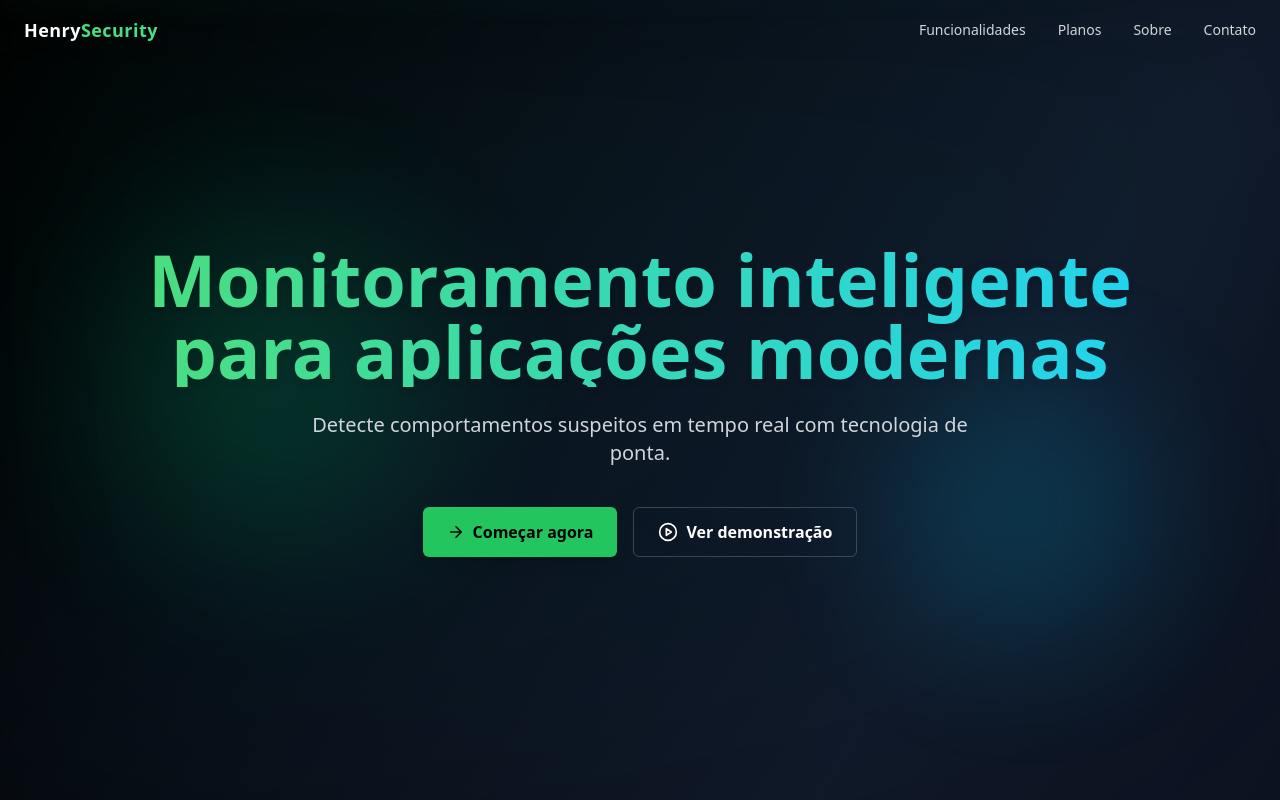
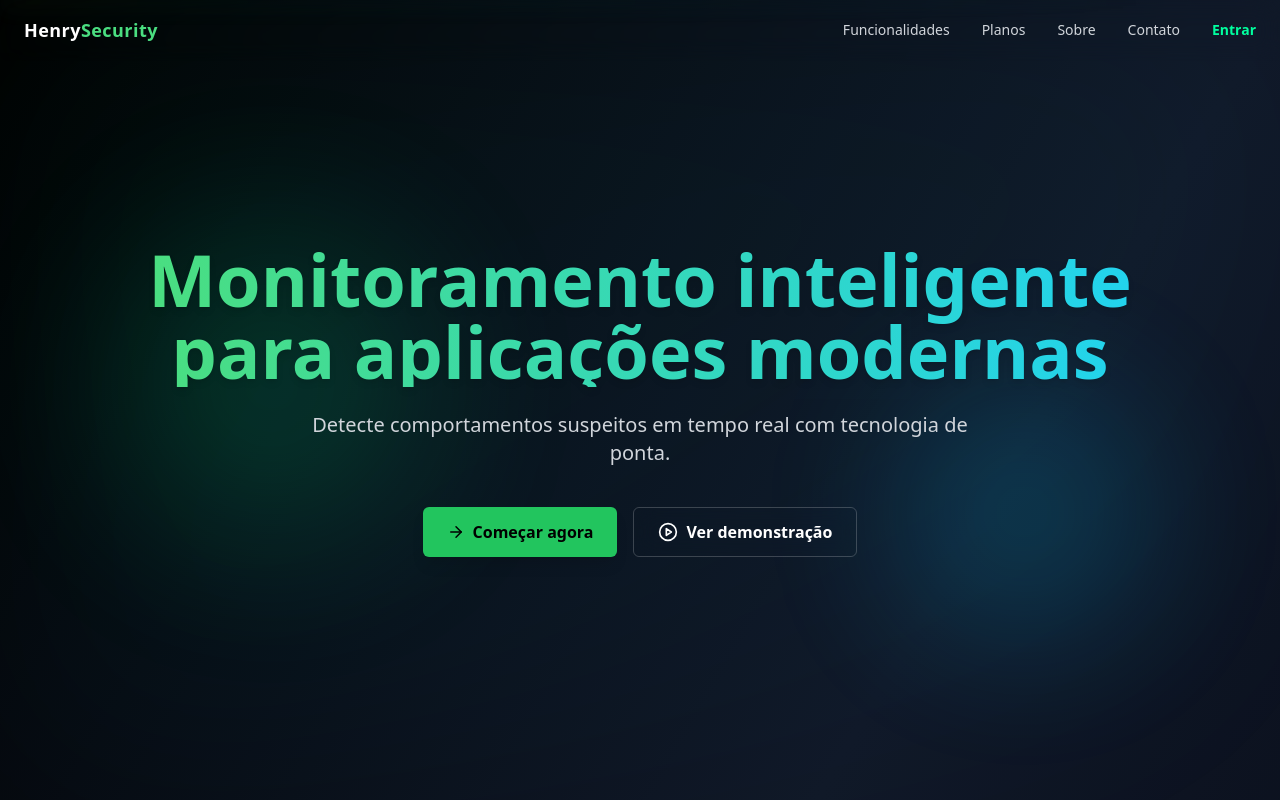
Before and after one commit to henrysec-bot/henry-security, a Next.js app: page / in a window 1280 px wide. Shown: the top 800 px of the page. Built offline with nearby package versions, Linux system fonts and the light colour scheme.

Commit message:
Update Header.tsx

```diff
--- a/components/Header.tsx
+++ b/components/Header.tsx
@@ -40,6 +40,9 @@ export default function Header() {
           <Link href="#pricing" className="hover:text-white transition">Planos</Link>
           <Link href="#about" className="hover:text-white transition">Sobre</Link>
           <Link href="#contact" className="hover:text-white transition">Contato</Link>
+          <Link
+  href="/login"
+  className="text-sm font-semibold text-neon-green hover:text-white transition-colors duration-200">Entrar</Link>
         </nav>
 
         {/* Mobile button */}
```
